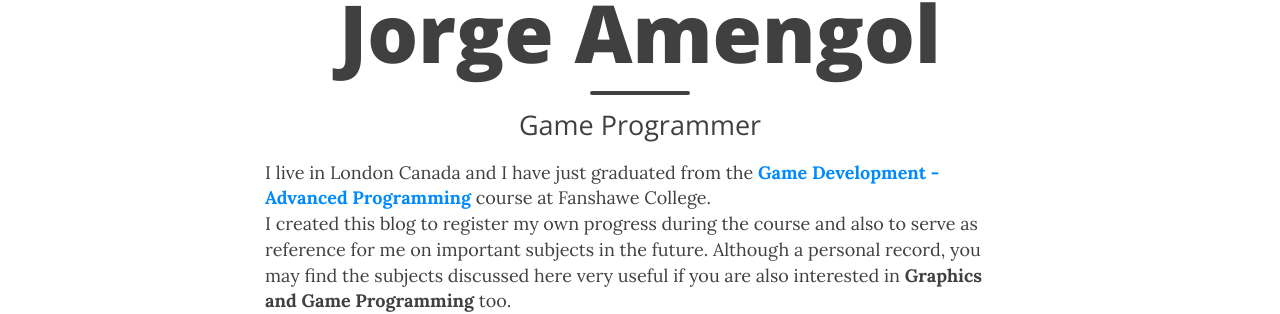
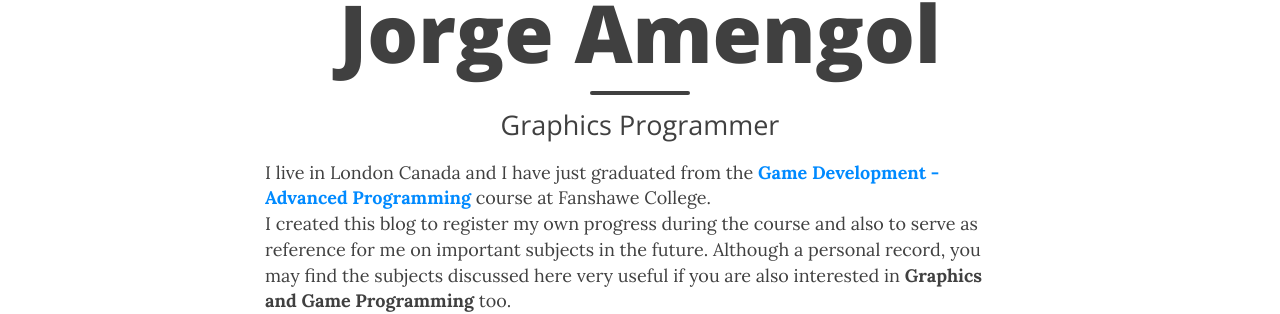
Before and after one commit to amengol/amengol.github.io, a Jekyll site: the page built from index.html, in a window 1280 px wide and 900 px high. Shown: the part 142-456 px from the top of the window. Built offline with Jekyll 4.4.1, drawn with Linux system fonts in a browser that asks for light colours; nearby versions of some CDN libraries; the list of posts is cut into pages by our own code.

Commit message:
Update to Graphics

```diff
--- a/_config.yml
+++ b/_config.yml
@@ -17,7 +17,7 @@ baseurl: ""
 title: amengol.github.io
 
 # Short description of your site
-description: Game Programming Student
+description: Graphics Programmer
 
 # --- Navigation bar options --- #
 
--- a/index.html
+++ b/index.html
@@ -1,7 +1,7 @@
 ---
 layout: page
 title: Jorge Amengol
-subtitle: Game Programmer
+subtitle: Graphics Programmer
 use-site-title: true
 ---
 
```
